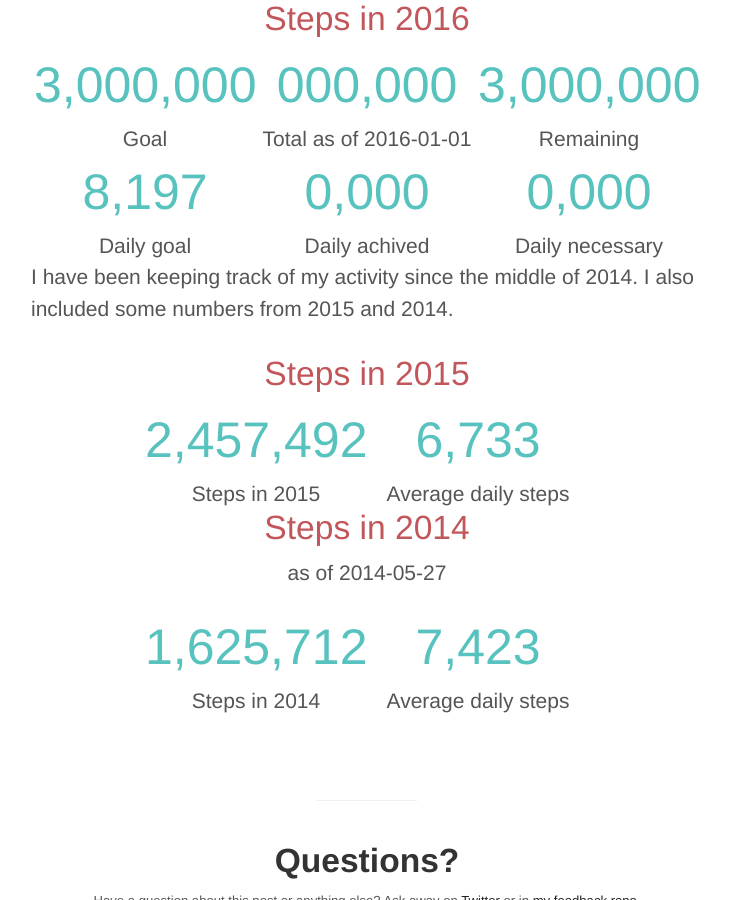
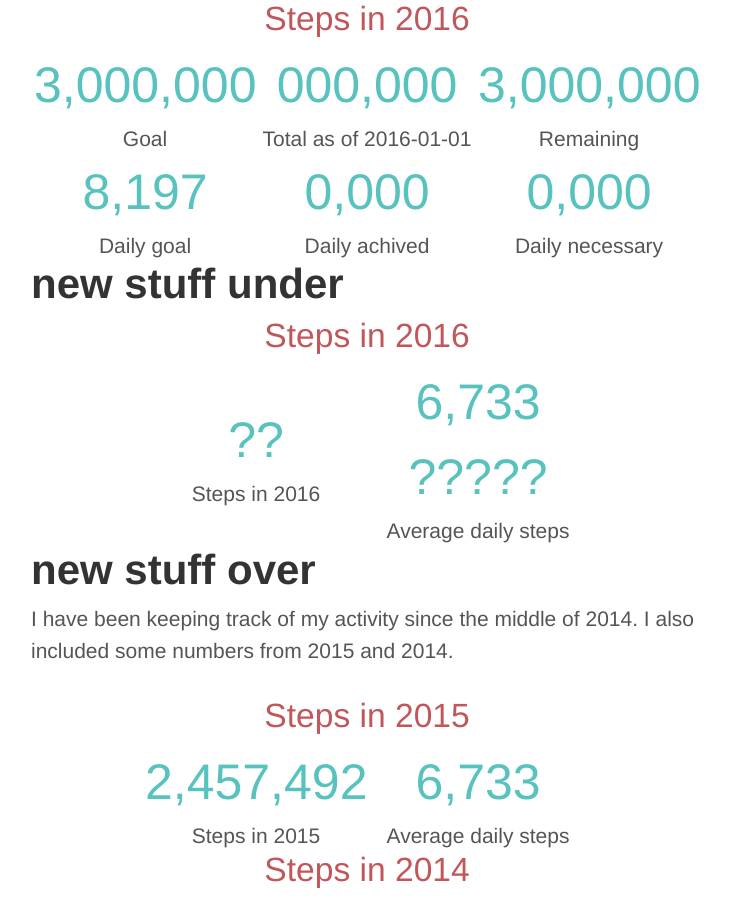
Before and after one commit to Andersos/andersos.net, a Jekyll site: the page built from _posts/2016-04-17-3000000.md, in a window 1280 px wide and 900 px high, scrolled down 624 px. Shown: the whole window, without its empty margins (273-1003 px from the left). Built offline with Jekyll 4.4.1, drawn with Linux system fonts in a browser that asks for light colours; a script that is not in the unit is left out.

Commit message:
Update 2016-04-17-3000000.md

```diff
--- a/_posts/2016-04-17-3000000.md
+++ b/_posts/2016-04-17-3000000.md
@@ -73,6 +73,29 @@ Keeping the spirit of last year this year my challenge for 2016 is to walk a tot
 
 <div id="stepsdaily2016"></div>
 <div id="stepsdaily"></div>
+
+<h1>new stuff under</h1>
+<h2 style="text-align: center; color: #c2575b; font-weight: normal;">Steps in 2016</h2>
+<div class="row">
+
+  <div class="item">
+    <div class="number">
+    ??
+    </div>
+    <div class="caption">
+    Steps in 2016
+    </div>
+  </div>
+
+  <div class="item">
+    <div class="number">6,733 ?????</div>
+    <div class="caption">Average daily steps</div>
+  </div>
+
+</div>
+
+<div id="stepsdaily2016"></div>
+<h1>new stuff over </h1>
 
 I have been keeping track of my activity since the middle of 2014. I also included some numbers from 2015 and 2014.
 
```
